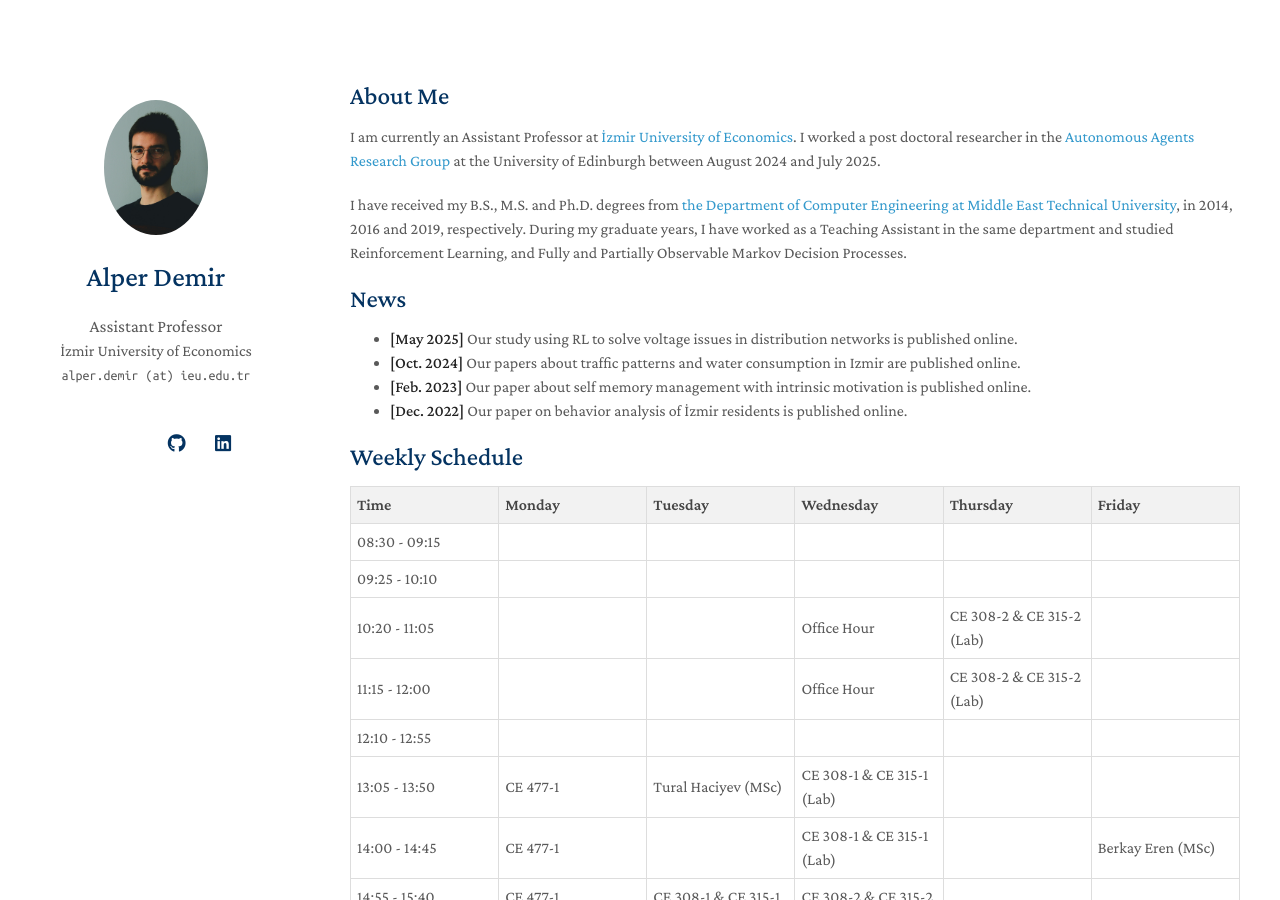
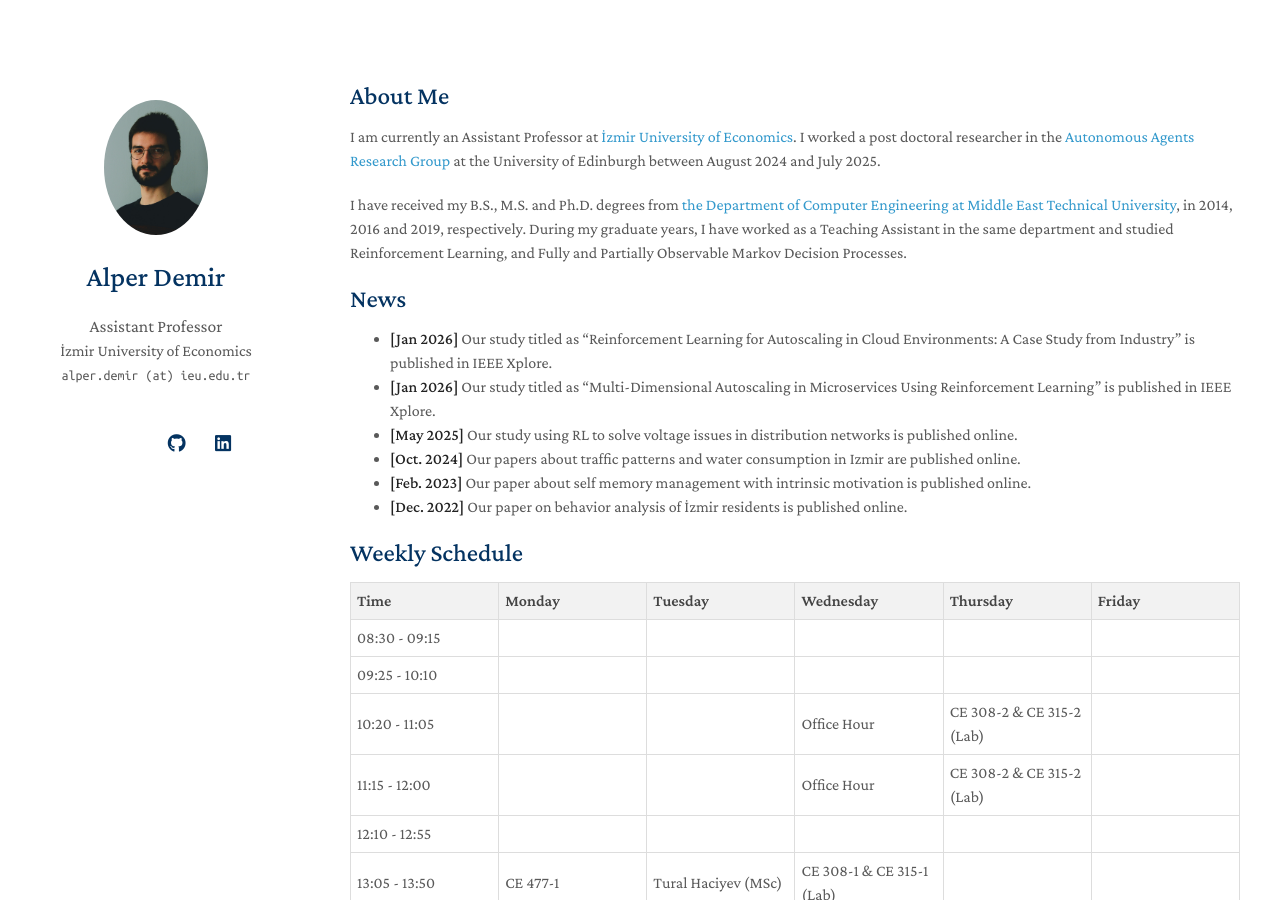
Before and after one commit to gliese876b/gliese876b.github.io, a Jekyll site: the page built from index.md, in a window 1280 px wide and 900 px high. Built offline with Jekyll 4.4.1, drawn with Linux system fonts in a browser that asks for light colours; nearby versions of some CDN libraries; a style sheet for code colours, icons or effects is not loaded; our own code applies the rules of GitHub Pages for plain Markdown files.

Commit message:
Update index.md

```diff
--- a/index.md
+++ b/index.md
@@ -8,6 +8,8 @@ I am currently an Assistant Professor at [İzmir University of Economics](https:
 I have received my B.S., M.S. and Ph.D. degrees from [the Department of Computer Engineering at Middle East Technical University]([https://www.ieu.edu.tr/en](https://ceng.metu.edu.tr/)), in 2014, 2016 and 2019, respectively. During my graduate years, I have worked as a Teaching Assistant in the same department and studied Reinforcement Learning, and Fully and Partially Observable Markov Decision Processes.
 
 ## News
+- **[Jan 2026]** Our study titled as "Reinforcement Learning for Autoscaling in Cloud Environments: A Case Study from Industry" is published in IEEE Xplore.
+- **[Jan 2026]** Our study titled as "Multi-Dimensional Autoscaling in Microservices Using Reinforcement Learning" is published in IEEE Xplore.
 - **[May 2025]** Our study using RL to solve voltage issues in distribution networks is published online.
 - **[Oct. 2024]** Our papers about traffic patterns and water consumption in Izmir are published online.
 - **[Feb. 2023]** Our paper about self memory management with intrinsic motivation is published online.
```
